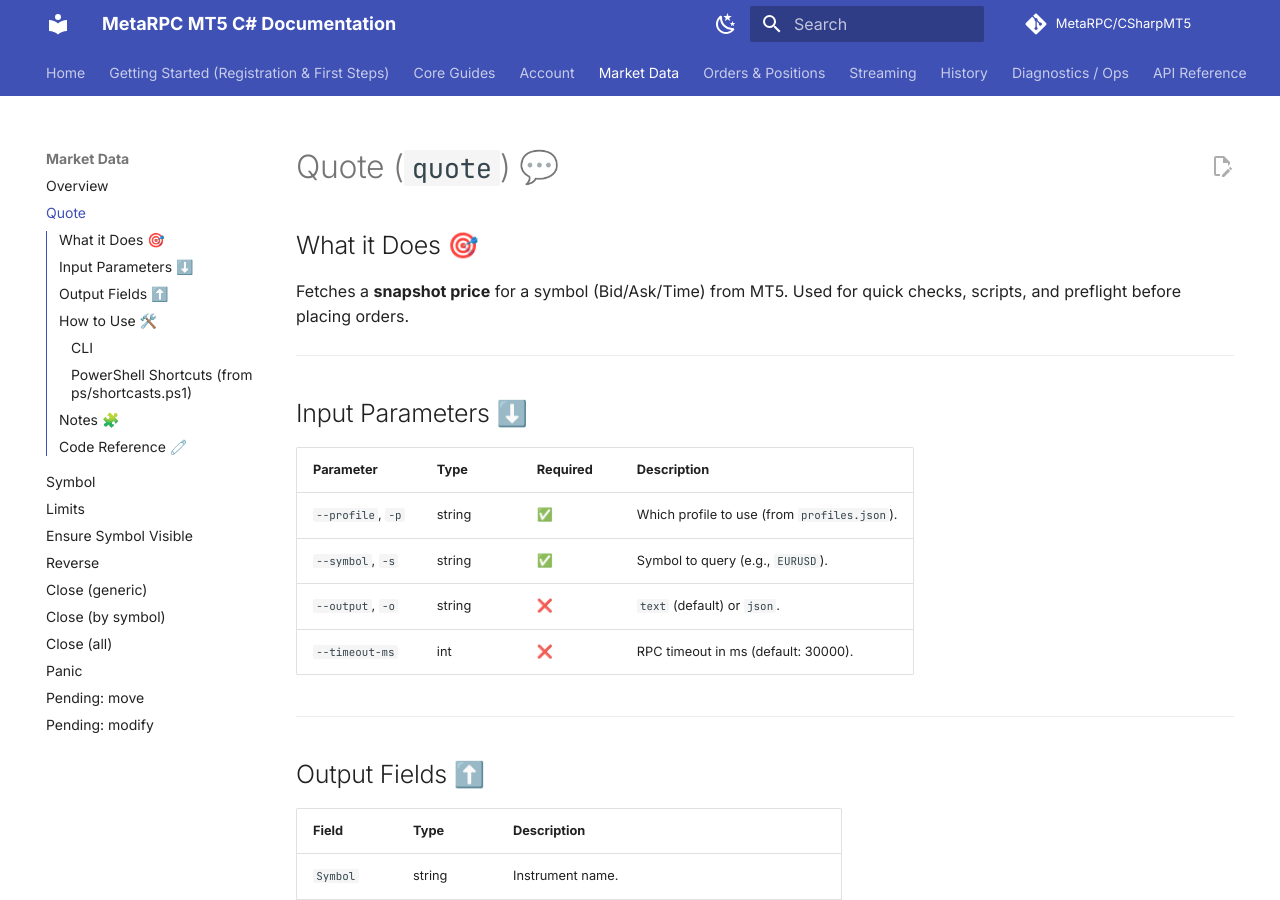
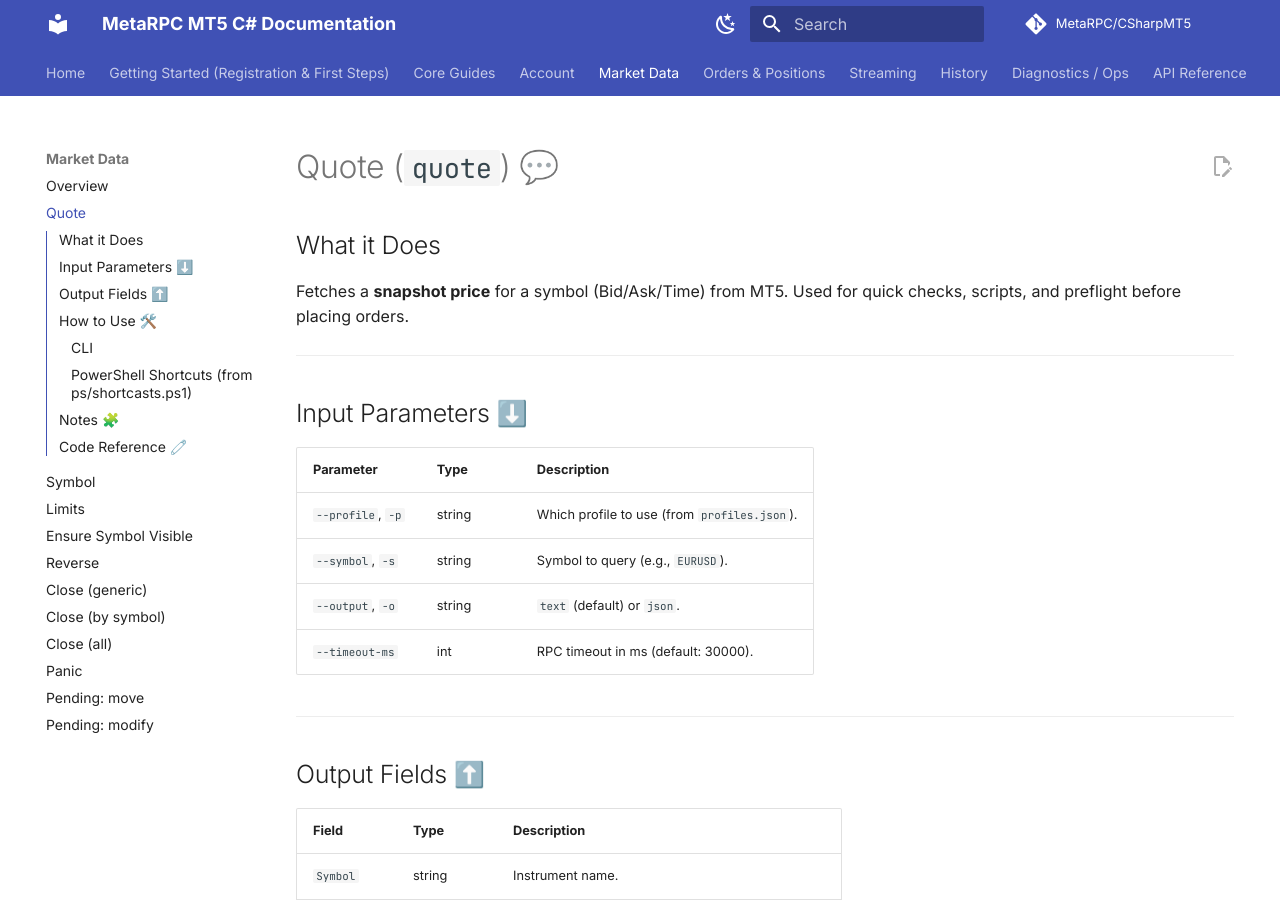
Before and after one commit to MetaRPC/CSharpMT5, an MkDocs documentation site: the page built from docs/Market_Data/Quote.md, in a window 1280 px wide and 900 px high. Built offline with MkDocs 1.6.1 and Material for MkDocs 9.7.7, drawn with Linux system fonts in a browser that asks for light colours; comment, search, counter and statistics services are not loaded.

Commit message:
Update Quote.md

```diff
--- a/docs/Market_Data/Quote.md
+++ b/docs/Market_Data/Quote.md
@@ -1,6 +1,6 @@
 # Quote (`quote`) 💬
 
-## What it Does 🎯
+## What it Does
 
 Fetches a **snapshot price** for a symbol (Bid/Ask/Time) from MT5.
 Used for quick checks, scripts, and preflight before placing orders.
@@ -9,12 +9,12 @@ Used for quick checks, scripts, and preflight before placing orders.
 
 ## Input Parameters ⬇️
 
-| Parameter         | Type   | Required | Description                                  |
-| ----------------- | ------ | -------- | -------------------------------------------- |
-| `--profile`, `-p` | string | ✅        | Which profile to use (from `profiles.json`). |
-| `--symbol`, `-s`  | string | ✅        | Symbol to query (e.g., `EURUSD`).            |
-| `--output`, `-o`  | string | ❌        | `text` (default) or `json`.                  |
-| `--timeout-ms`    | int    | ❌        | RPC timeout in ms (default: 30000).          |
+| Parameter         | Type   | Description                                  |
+| ----------------- | ------ |  -------------------------------------------- |
+| `--profile`, `-p` | string |  Which profile to use (from `profiles.json`). |
+| `--symbol`, `-s`  | string |  Symbol to query (e.g., `EURUSD`).            |
+| `--output`, `-o`  | string |  `text` (default) or `json`.                  |
+| `--timeout-ms`    | int    |  RPC timeout in ms (default: 30000).          |
 
 ---
 
```
